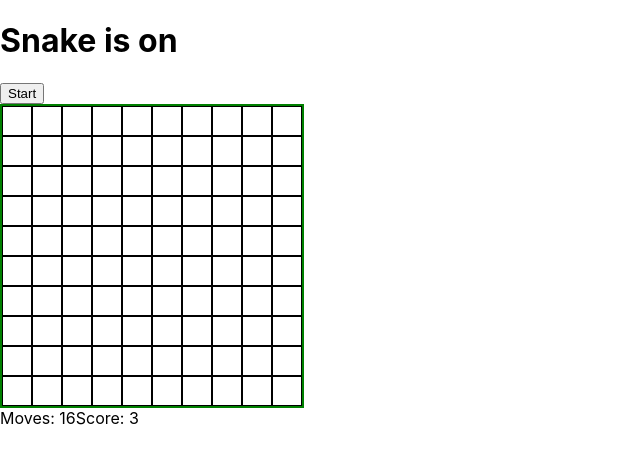
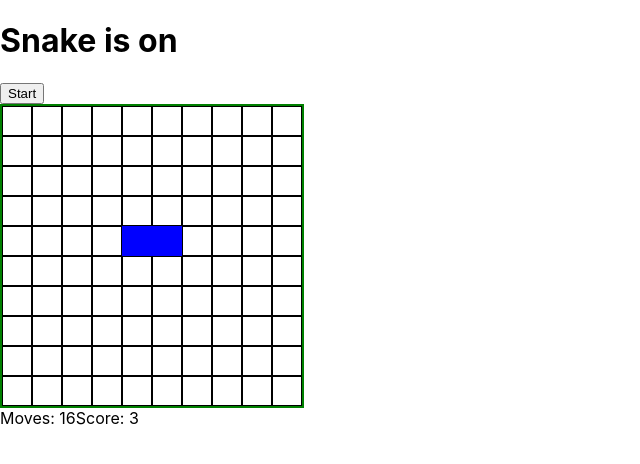
Before and after one commit to Coffee-Dragon/snake, a React (Create React App) app: page / in a window 1280 px wide. Shown: the top 464 px of the page, without its empty margins (0-640 px from the left). Built offline with nearby package versions, Linux system fonts and the light colour scheme.

Commit message:
Added Snake to the game

```diff
--- a/src/Field.css
+++ b/src/Field.css
@@ -1,5 +1,6 @@
 
 .field {
+    position: relative;
     display: flex;
     flex-direction: row;
     flex-wrap: wrap;
--- a/src/Field.jsx
+++ b/src/Field.jsx
@@ -13,6 +13,7 @@ export class Field extends React.PureComponent {
     render() {
         return <div className="field">
             {this.renderCells()}
+            {this.props.children}
         </div>
     }
 
--- a/src/Game.jsx
+++ b/src/Game.jsx
@@ -1,13 +1,20 @@
 import * as React from 'react';
 import './Game.css';
 import {Field} from './Field.jsx';
+import {Snake} from './Snake.jsx';
 
 export class Game extends React.PureComponent {
+  state = {
+    snakeSegments: [[5, 4], [4, 4]],
+  };
+
   render() {
     return <div>
       <h1>Snake is on</h1>
       <button>Start</button>
-      <Field />
+      <Field>
+        <Snake segments={this.state.snakeSegments} />
+      </Field>
       <div>
         <span>Moves: 16</span>
         <span>Score: 3</span>
--- /dev/null
+++ b/src/Snake.css
@@ -0,0 +1,8 @@
+.snake>div {
+    position: absolute;
+    width: 30px;
+    height: 30px;
+    background-color: blue;
+    top: 0;
+    left: 0;
+}
--- /dev/null
+++ b/src/Snake.jsx
@@ -0,0 +1,15 @@
+import * as React from 'react';
+import './Snake.css';
+
+export class Snake extends React.PureComponent {
+    render() {
+        return <div className="snake">
+            {this.props.segments.map(([x, y], i) => {
+                return <div key={i} style={{
+                    top: 30 * y,
+                    left: 30 * x,
+                }}></div>
+            })}
+        </div>
+    }
+}
--- a/src/index.jsx
+++ b/src/index.jsx
@@ -2,14 +2,8 @@ import React from 'react';
 import ReactDOM from 'react-dom';
 import './index.css';
 import {Game} from './Game.jsx';
-import reportWebVitals from './reportWebVitals';
 
 ReactDOM.render(
   <Game />,
   document.getElementById('root')
 );
-
-// If you want to start measuring performance in your app, pass a function
-// to log results (for example: reportWebVitals(console.log))
-// or send to an analytics endpoint. Learn more: https://bit.ly/CRA-vitals
-reportWebVitals();
```
